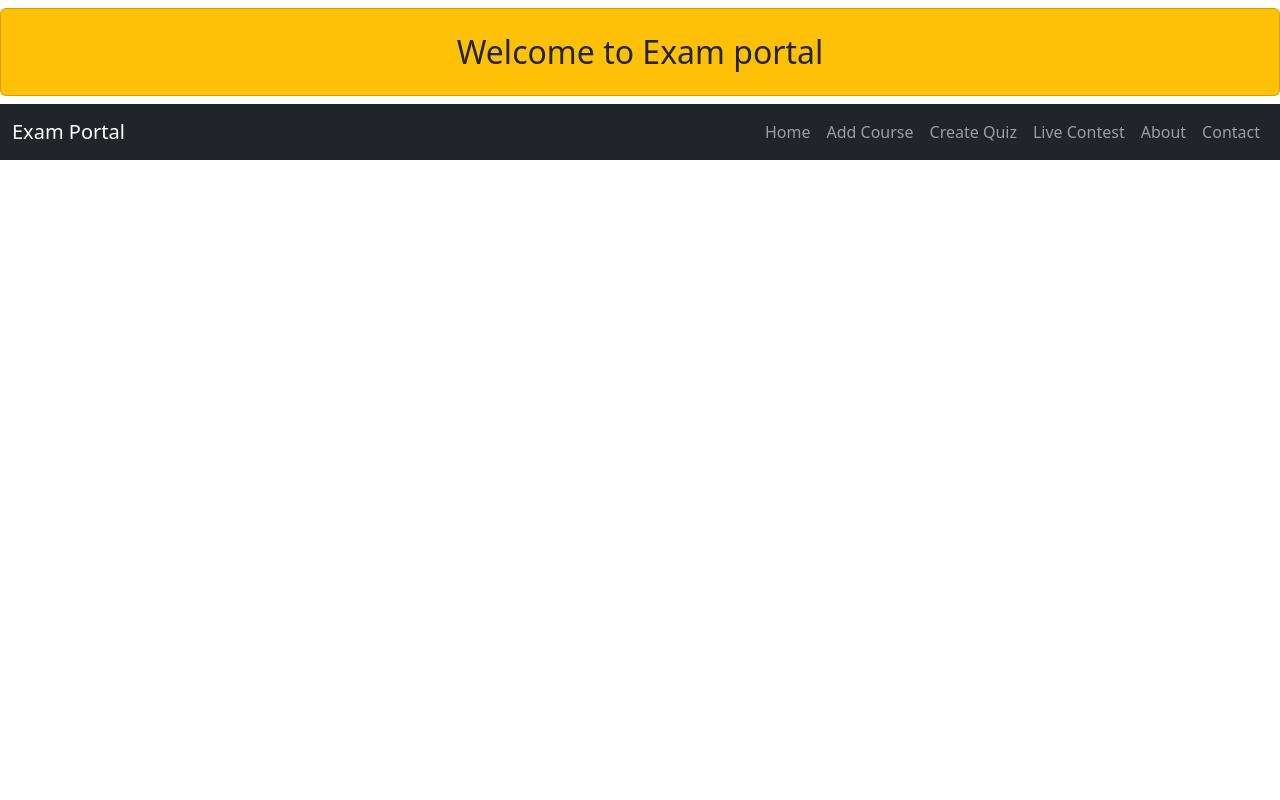
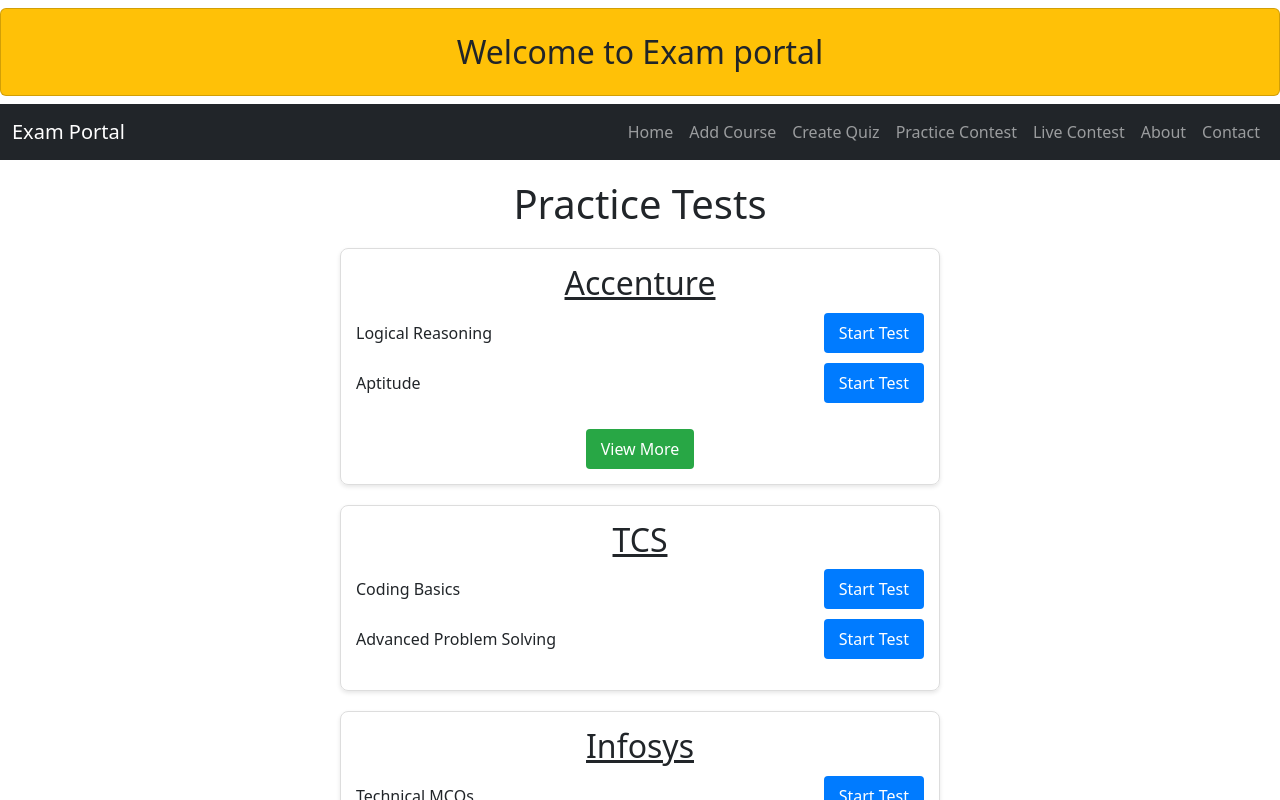
Before and after one commit to 17st/Examserver.Frontend, a React (Create React App) app: page /practice-test in a window 1280 px wide. Shown: the top 800 px of the page. Built offline with nearby package versions, Linux system fonts and the light colour scheme.

Commit message:
practice_test component added

```diff
--- a/src/App.js
+++ b/src/App.js
@@ -1,22 +1,21 @@
-import logo from './logo.svg';
 import React, { useState } from 'react';
 import './App.css';
 import { Button, Col, Container, Row } from 'reactstrap';
 import { ToastContainer, toast } from 'react-toastify';
 import Home from './components/Home';
-import Course from './components/course';
 import Allcourses from './components/LiveContest';
 import AddCourse from './components/Addcourse';
 import Header from './components/Header';
-import Menus from './components/Menus';
 import LiveContest from './components/LiveContest'
 import createTest from './components/createTest';
 import {  BrowserRouter as Router, Route, Routes } from 'react-router-dom';
 import QuizPage from './components/QuizPage';
 import NavigationBar from "./components/Navbar"; // Import the new Navbar
 import ResultsPage from "./components/ResultsPage";
+import PracticeTest from './components/PracticeTest';
 
 function App() {
+
 
   const [disableLiveContest, setDisableLiveContest] = useState(false);
 
@@ -46,6 +45,7 @@
             <Route path='/live-contest' Component={LiveContest} exact/>
             <Route path='/create-test' Component={createTest} exact/>
             <Route path="/quiz/:quizId" element={<QuizPage />} />
+            <Route path="/practice-test" element={<PracticeTest />} />
             <Route path="/results" element={<ResultsPage />} /> {/* New Route */}
           </Routes>
           {/* </Col> */}
--- a/src/components/Navbar.js
+++ b/src/components/Navbar.js
@@ -26,6 +26,9 @@
                     <NavLink tag={Link} to="/create-test">Create Quiz</NavLink>
                 </NavItem>
                 <NavItem>
+                    <NavLink tag={Link} to="/practice-test">Practice Contest</NavLink>
+                </NavItem>
+                <NavItem>
                     <NavLink tag={Link} to="/live-contest">Live Contest</NavLink>
                 </NavItem>
                 <NavItem>
--- /dev/null
+++ b/src/components/PracticeTest.js
@@ -0,0 +1,237 @@
+// import React from "react";
+// import { useNavigate } from "react-router-dom";
+
+// const PracticeTest = () => {
+//   const navigate = useNavigate();
+
+//   // Mock data for categories and tests
+//   const categories = [
+//     {
+//       name: "Accenture",
+//       tests: [
+//         // { id: 1, name: "Logical Reasoning", link: "https://quizzory.in/id/123" },
+//         // { id: 2, name: "Aptitude", link: "https://quizzory.in/id/124" },
+//       ],
+//     },
+//     {
+//       name: "TCS",
+//       tests: [
+//         { id: 3, name: "Coding Basics", link: "https://quizzory.in/id/125" },
+//         { id: 4, name: "Advanced Problem Solving", link: "https://quizzory.in/id/126" },
+//       ],
+//     },
+//     {
+//       name: "Infosys",
+//       tests: [
+//         { id: 5, name: "Technical MCQs", link: "https://quizzory.in/id/127" },
+//         { id: 6, name: "Verbal Ability", link: "https://quizzory.in/id/128" },
+//       ],
+//     },
+//     {
+//       name: "Impetus",
+//       tests: [
+//         { id: 7, name: "General Knowledge", link: "https://quizzory.in/id/129" },
+//         { id: 8, name: "Data Interpretation", link: "https://quizzory.in/id/130" },
+//       ],
+//     },
+//   ];
+
+//   // Redirect to test page
+//   const startTest = (link) => {
+//     window.open(link, "_blank"); // Open test in a new tab
+//   };
+
+// return (
+//     <div style={{ padding: "20px", textAlign: "center" }}>
+//       <h1 style={{ marginBottom: "20px" }}>Practice Tests</h1>
+//       {categories.map((category, index) => (
+//         <div
+//           key={index}
+//           style={{
+//             marginBottom: "30px",
+//             border: "1px solid #ddd",
+//             borderRadius: "8px",
+//             padding: "15px",
+//             maxWidth: "600px",
+//             margin: "20px auto",
+//             boxShadow: "0 2px 4px rgba(0,0,0,0.1)",
+//           }}
+//         >
+//           <h2 style={{ marginBottom: "10px", textDecoration: "underline" }}>
+//             {category.name}
+//           </h2>
+//           {category.tests.length > 0 ? (
+//             <ul style={{ listStyle: "none", padding: 0 }}>
+//               {category.tests.map((test) => (
+//                 <li
+//                   key={test.id}
+//                   style={{
+//                     marginBottom: "10px",
+//                     display: "flex",
+//                     justifyContent: "space-between",
+//                     alignItems: "center",
+//                   }}
+//                 >
+//                   <span>{test.name}</span>
+//                   <button
+//                     onClick={() => startTest(test.link)}
+//                     style={{
+//                       backgroundColor: "#007bff",
+//                       color: "white",
+//                       border: "none",
+//                       borderRadius: "4px",
+//                       padding: "8px 15px",
+//                       cursor: "pointer",
+//                     }}
+//                   >
+//                     Start Test
+//                   </button>
+//                 </li>
+//               ))}
+//             </ul>
+//           ) : (
+//             <p>No tests available in this category.</p>
+//           )}
+//         </div>
+//       ))}
+//     </div>
+//   );
+// };
+
+// export default PracticeTest;
+
+
+
+
+import React, { useState } from "react";
+
+const PracticeTest = () => {
+  // Mock data for categories and tests
+  const categories = [
+    {
+      name: "Accenture",
+      tests: [
+        { id: 1, name: "Logical Reasoning", link: "https://quizzory.in/id/6713cdc9906355109d1eb4e0" },
+        { id: 2, name: "Aptitude", link: "https://quizzory.in/id/124" },
+        { id: 3, name: "Problem Solving", link: "https://quizzory.in/id/131" },
+      ],
+    },
+    {
+      name: "TCS",
+      tests: [
+        { id: 4, name: "Coding Basics", link: "https://quizzory.in/id/6713cdc9906355109d1eb4e0" },
+        { id: 5, name: "Advanced Problem Solving", link: "https://quizzory.in/id/126" },
+      ],
+    },
+    {
+      name: "Infosys",
+      tests: [
+        { id: 6, name: "Technical MCQs", link: "https://quizzory.in/id/127" },
+        { id: 7, name: "Verbal Ability", link: "https://quizzory.in/id/128" },
+        { id: 8, name: "Critical Thinking", link: "https://quizzory.in/id/132" },
+        { id: 9, name: "Coding Challenge", link: "https://quizzory.in/id/133" },
+      ],
+    },
+    {
+      name: "Impetus",
+      tests: [
+        { id: 10, name: "General Knowledge", link: "https://quizzory.in/id/129" },
+        { id: 11, name: "Data Interpretation", link: "https://quizzory.in/id/130" },
+      ],
+    },
+  ];
+
+  const [expandedCategories, setExpandedCategories] = useState({});
+
+  // Toggle showing all tests or limited tests
+  const toggleViewMore = (categoryIndex) => {
+    setExpandedCategories((prev) => ({
+      ...prev,
+      [categoryIndex]: !prev[categoryIndex],
+    }));
+  };
+
+  // Redirect to test page
+  const startTest = (link) => {
+    window.open(link, "_blank"); // Open test in a new tab
+  };
+
+  return (
+    <div style={{ padding: "20px", textAlign: "center" }}>
+      <h1 style={{ marginBottom: "20px" }}>Practice Tests</h1>
+      {categories.map((category, index) => {
+        const isExpanded = expandedCategories[index];
+        const visibleTests = isExpanded ? category.tests : category.tests.slice(0, 2);
+
+        return (
+          <div
+            key={index}
+            style={{
+              marginBottom: "30px",
+              border: "1px solid #ddd",
+              borderRadius: "8px",
+              padding: "15px",
+              maxWidth: "600px",
+              margin: "20px auto",
+              boxShadow: "0 2px 4px rgba(0,0,0,0.1)",
+            }}
+          >
+            <h2 style={{ marginBottom: "10px", textDecoration: "underline" }}>
+              {category.name}
+            </h2>
+            {category.tests.length > 0 ? (
+              <ul style={{ listStyle: "none", padding: 0 }}>
+                {visibleTests.map((test) => (
+                  <li
+                    key={test.id}
+                    style={{
+                      marginBottom: "10px",
+                      display: "flex",
+                      justifyContent: "space-between",
+                      alignItems: "center",
+                    }}
+                  >
+                    <span>{test.name}</span>
+                    <button
+                      onClick={() => startTest(test.link)}
+                      style={{
+                        backgroundColor: "#007bff",
+                        color: "white",
+                        border: "none",
+                        borderRadius: "4px",
+                        padding: "8px 15px",
+                        cursor: "pointer",
+                      }}
+                    >
+                      Start Test
+                    </button>
+                  </li>
+                ))}
+              </ul>
+            ) : (
+              <p>No tests available in this category.</p>
+            )}
+            {category.tests.length > 2 && (
+              <button
+                onClick={() => toggleViewMore(index)}
+                style={{
+                  marginTop: "10px",
+                  backgroundColor: "#28a745",
+                  color: "white",
+                  border: "none",
+                  borderRadius: "4px",
+                  padding: "8px 15px",
+                  cursor: "pointer",
+                }}
+              >
+                {isExpanded ? "View Less" : "View More"}
+              </button>
+            )}
+          </div>
+        );
+      })}
+    </div>
+  );
+};
+
+export default PracticeTest;
```
